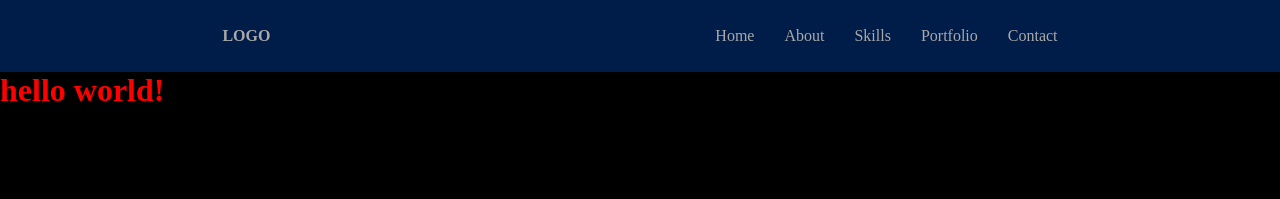
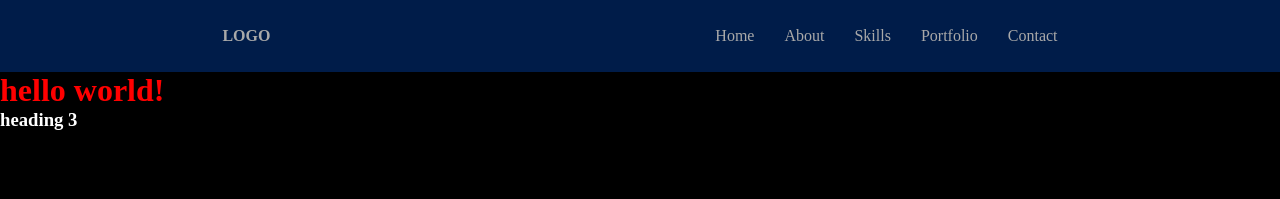
Before and after one commit to reemi7/React-Nav-Bar, a React (Vite) app: page / in a window 1280 px wide. Shown: the top 199 px of the page. Built offline with nearby package versions, Linux system fonts and the light colour scheme.

Commit message:
import component

```diff
--- a/src/App.jsx
+++ b/src/App.jsx
@@ -1,5 +1,6 @@
 import { useState } from 'react';
 import Navbar from './compnents/Navbar';
+import Heading from './Heading';
 
 function App() {
 
@@ -9,6 +10,7 @@ function App() {
 
         <Navbar/>
         <h1 style={{color: "red"}}>hello world!</h1>
+        <Heading />
       </div>
   )
 }
--- a/src/Heading.jsx
+++ b/src/Heading.jsx
@@ -1,7 +1,7 @@
 import React from 'react'
 
 function Heading() {
-  return  <h3>heading 3</h3>
+  return  <h3 style={{color : "white"}}>heading 3</h3>
 }
 
 export default Heading
```
